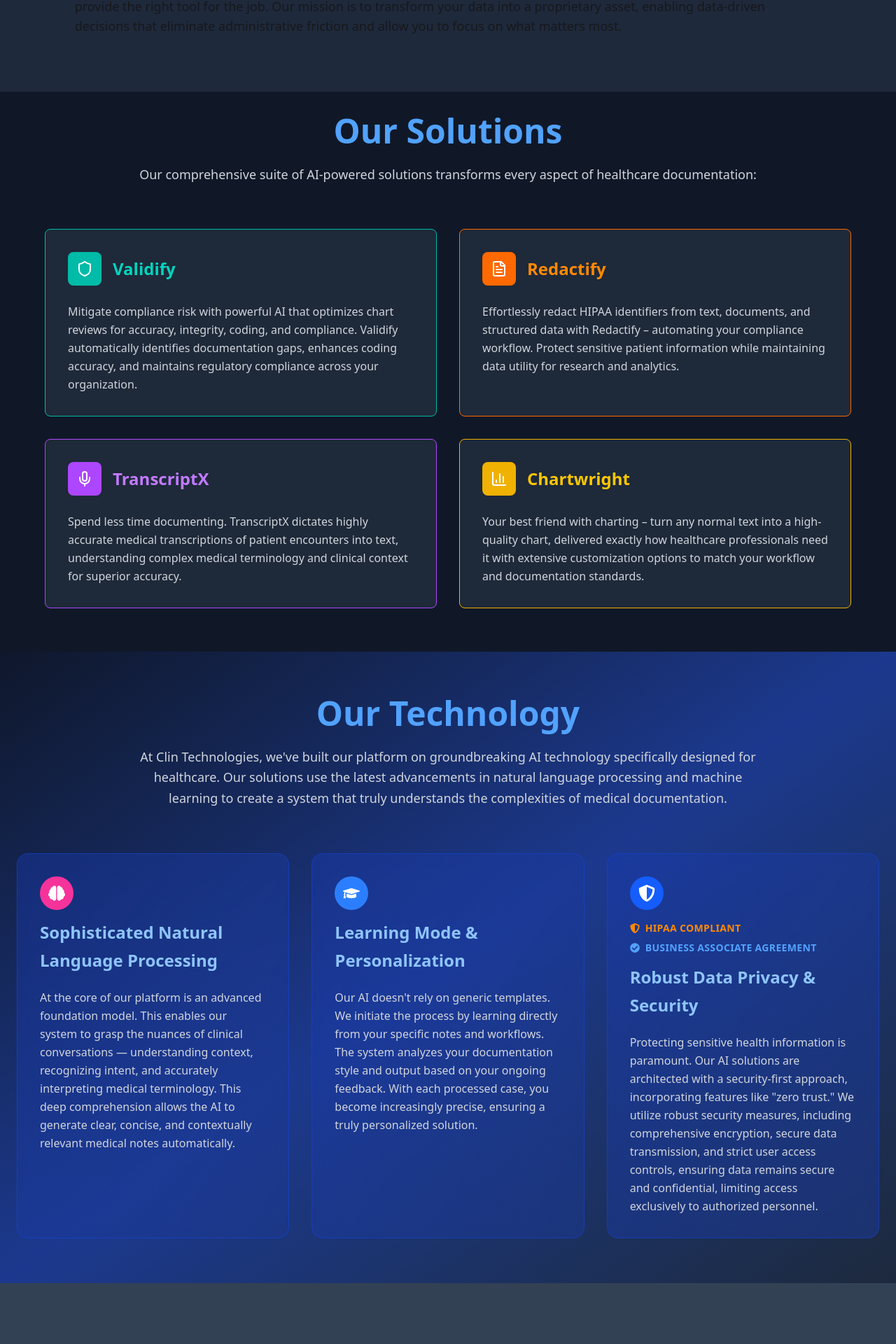
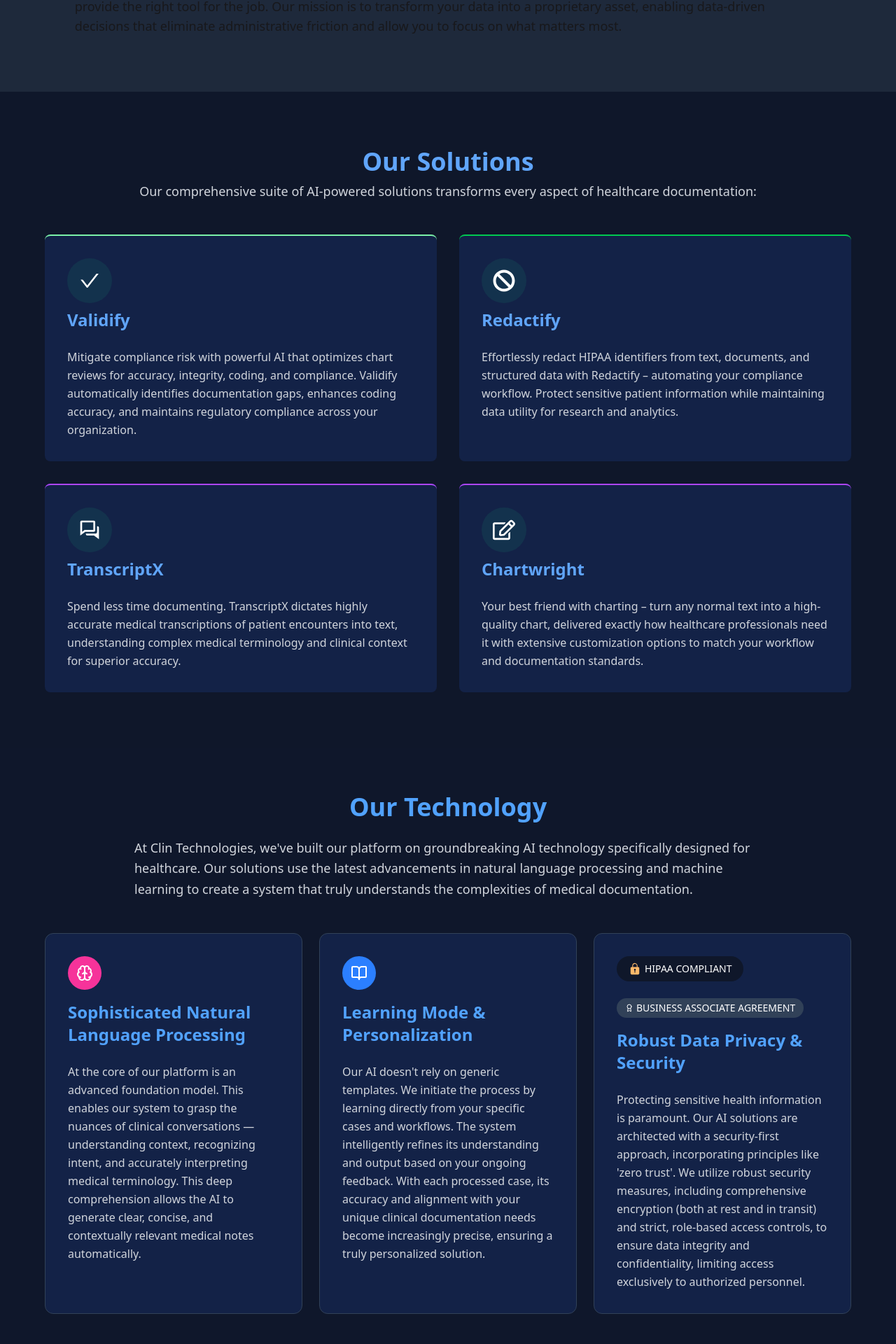
Before and after one commit to bharatroy4D/jvai-task, a React (Vite) app: page / in a window 1280 px wide. Shown: the part 993-2913 px from the top of the page at 70% size. Built offline with nearby package versions, Linux system fonts and the light colour scheme.

Commit message:
OurComponent into  hover and transform animatin added

```diff
--- a/src/Components/Hero/Hero.jsx
+++ b/src/Components/Hero/Hero.jsx
@@ -8,13 +8,14 @@
 
             <p className='text-2xl font-semibold w-7/12 mx-auto text-center'>Our sophisticated AI platform intelligently processes clinical conversations, creating accurate documentation that integrates with your existing EMR system.</p>
             <div className='flex gap-5 mb-10'>
-                <button className='text-lg font-medium border-2 border-[#3E84F6] rounded-full px-5 py-2 hover:shadow-md hover:shadow-[#3E84F6] transition duration-300'>
+                <button className='text-lg font-medium transform border-2 border-[#3E84F6] rounded-full px-5 py-2 hover:shadow-md hover:shadow-[#3E84F6] hover:-translate-y-1 transition duration-300'>
                     Sign in
                 </button>
 
-                <button className='text-lg font-medium border-2 border-[#3E84F6] bg-[#3E84F6] text-white rounded-full px-5 py-2 hover:shadow-md hover:shadow-[#3E84F6] transition duration-300'>
+                <button className='text-lg font-medium transform border-2 border-[#3E84F6] bg-[#3E84F6] text-white rounded-full px-5 py-2 hover:shadow-md hover:shadow-[#3E84F6] hover:-translate-y-1 transition duration-300'>
                     Sign up
                 </button>
+
             </div>
 
         </div>
--- a/src/Pages/OurSolutions/OurSolutions.jsx
+++ b/src/Pages/OurSolutions/OurSolutions.jsx
@@ -1,15 +1,16 @@
 import React from 'react';
-import { Shield, FileText, Mic, BarChart3 } from 'lucide-react';
+import SectionTitle from '../../Components/SectionTitle/SectionTitle';
+import { AiOutlineCheck } from 'react-icons/ai';
+import { FaBan, FaRegEdit } from 'react-icons/fa';
+import { BiConversation } from 'react-icons/bi';
 
 const OurSolutions = () => {
     return (
-        <div id='Solutions' className="min-h-screen bg-gray-900 text-white p-8">
+        <div id='Solutions' className="min-h-screen primary text-white py-20">
             {/* Header */}
-            <div className="text-center mb-16">
-                <h1 className="text-4xl md:text-5xl font-bold text-blue-400 mb-6">
-                    Our Solutions
-                </h1>
-                <p className="text-gray-300 text-lg max-w-4xl mx-auto">
+            <div className="text-center mb-12">
+                <SectionTitle title={'Our Solutions'} />
+                <p className="text-gray-300 text-lg max-w-4xl mx-auto pt-2">
                     Our comprehensive suite of AI-powered solutions transforms every aspect of healthcare documentation:
                 </p>
             </div>
@@ -17,12 +18,13 @@
             {/* Solutions Grid */}
             <div className="max-w-6xl mx-auto grid grid-cols-1 md:grid-cols-2 gap-8">
                 {/* Validify */}
-                <div className="bg-gray-800 border border-teal-500 rounded-lg p-8 hover:bg-gray-750 transition-colors">
-                    <div className="flex items-center mb-6">
-                        <div className="w-12 h-12 bg-teal-500 rounded-lg flex items-center justify-center mr-4">
-                            <Shield className="w-6 h-6 text-white" />
+                <div className="bg-[#132247] border-t-2 transform border-green-300 rounded-lg p-8 hover:bg-gray-750 hover:-translate-y-4 duration-700 transition">
+                    <div className="flex flex-col gap-2 mb-6">
+                        <div className="w-16 h-16 bg-[#13324D] rounded-full flex transform transition duration-300 hover:scale-125 items-center justify-center mr-4">
+                            <AiOutlineCheck className="w-8 h-8 text-white " />
                         </div>
-                        <h3 className="text-2xl font-semibold text-teal-400">Validify</h3>
+
+                        <h3 className="text-2xl font-semibold text-[#60A5FA]">Validify</h3>
                     </div>
                     <p className="text-gray-300 leading-relaxed">
                         Mitigate compliance risk with powerful AI that optimizes chart reviews for accuracy, integrity, coding, and compliance. Validify automatically identifies documentation gaps, enhances coding accuracy, and maintains regulatory compliance across your organization.
@@ -30,12 +32,12 @@
                 </div>
 
                 {/* Redactify */}
-                <div className="bg-gray-800 border border-orange-500 rounded-lg p-8 hover:bg-gray-750 transition-colors">
-                    <div className="flex items-center mb-6">
-                        <div className="w-12 h-12 bg-orange-500 rounded-lg flex items-center justify-center mr-4">
-                            <FileText className="w-6 h-6 text-white" />
+                <div className="bg-[#132247] border-t-2 border-green-500 rounded-lg p-8 hover:bg-gray-750 transform hover:-translate-y-3 duration-700 transition ">
+                    <div className="flex flex-col gap-2 mb-6">
+                          <div className="w-16 h-16 bg-[#13324D] rounded-full flex transform transition duration-300 hover:scale-125 items-center justify-center mr-4">
+                            <FaBan className="w-8 h-8 text-white " />
                         </div>
-                        <h3 className="text-2xl font-semibold text-orange-400">Redactify</h3>
+                        <h3 className="text-2xl font-semibold text-[#60A5FA]">Redactify</h3>
                     </div>
                     <p className="text-gray-300 leading-relaxed">
                         Effortlessly redact HIPAA identifiers from text, documents, and structured data with Redactify – automating your compliance workflow. Protect sensitive patient information while maintaining data utility for research and analytics.
@@ -43,12 +45,12 @@
                 </div>
 
                 {/* TranscriptX */}
-                <div className="bg-gray-800 border border-purple-500 rounded-lg p-8 hover:bg-gray-750 transition-colors">
-                    <div className="flex items-center mb-6">
-                        <div className="w-12 h-12 bg-purple-500 rounded-lg flex items-center justify-center mr-4">
-                            <Mic className="w-6 h-6 text-white" />
+                <div className="bg-[#132247] border-t-2 border-purple-500 rounded-lg p-8 hover:bg-gray-750 transform hover:-translate-y-3 duration-700 transition">
+                    <div className="flex flex-col gap-2 mb-6">
+                        <div className="w-16 h-16 bg-[#13324D] rounded-full flex transform transition duration-300 hover:scale-125 items-center justify-center mr-4">
+                            <BiConversation className="w-8 h-8 text-white " />
                         </div>
-                        <h3 className="text-2xl font-semibold text-purple-400">TranscriptX</h3>
+                        <h3 className="text-2xl font-semibold text-[#60A5FA]">TranscriptX</h3>
                     </div>
                     <p className="text-gray-300 leading-relaxed">
                         Spend less time documenting. TranscriptX dictates highly accurate medical transcriptions of patient encounters into text, understanding complex medical terminology and clinical context for superior accuracy.
@@ -56,12 +58,12 @@
                 </div>
 
                 {/* Chartwright */}
-                <div className="bg-gray-800 border border-yellow-500 rounded-lg p-8 hover:bg-gray-750 transition-colors">
-                    <div className="flex items-center mb-6">
-                        <div className="w-12 h-12 bg-yellow-500 rounded-lg flex items-center justify-center mr-4">
-                            <BarChart3 className="w-6 h-6 text-white" />
+                <div className="bg-[#132247] border-t-2 border-purple-500 rounded-lg p-8 hover:bg-gray-750 transform hover:-translate-y-3 duration-700 transition">
+                    <div className="flex flex-col gap-2 mb-6">
+                        <div className="w-16 h-16 bg-[#13324D] rounded-full flex transform transition duration-300 hover:scale-125 items-center justify-center mr-4">
+                            <FaRegEdit className="w-8 h-8 text-white " />
                         </div>
-                        <h3 className="text-2xl font-semibold text-yellow-400">Chartwright</h3>
+                        <h3 className="text-2xl font-semibold text-[#60A5FA]">Chartwright</h3>
                     </div>
                     <p className="text-gray-300 leading-relaxed">
                         Your best friend with charting – turn any normal text into a high-quality chart, delivered exactly how healthcare professionals need it with extensive customization options to match your workflow and documentation standards.
--- a/src/Pages/Tecnology/Tecnology.jsx
+++ b/src/Pages/Tecnology/Tecnology.jsx
@@ -1,35 +1,29 @@
 import React from 'react';
-import { FaBrain, FaGraduationCap, FaShieldAlt, FaCheckCircle } from 'react-icons/fa';
+import { Brain, BookOpen, Award, FileText } from 'lucide-react';
+import { IoIosLock } from 'react-icons/io';
 
 const Technology = () => {
     return (
-        <div id='Technology' className="min-h-screen bg-gradient-to-br from-slate-900 via-blue-900 to-slate-800 px-6 py-16">
-            <div className="max-w-7xl mx-auto">
+        <div id='Technology' className="bg-slate-900 text-white py-16 px-8">
+            <div className="max-w-6xl mx-auto">
                 {/* Header */}
-                <div className="text-center mb-16">
-                    <h1 className="text-4xl md:text-5xl font-bold text-blue-400 mb-6">
-                        Our Technology
-                    </h1>
-                    <p className="text-gray-300 text-lg max-w-4xl mx-auto leading-relaxed">
-                        At Clin Technologies, we've built our platform on groundbreaking AI technology specifically designed for healthcare. Our solutions
-                        use the latest advancements in natural language processing and machine learning to create a system that truly understands the
-                        complexities of medical documentation.
+                <div className="text-center mb-12">
+                    <h2 className="text-4xl font-bold text-blue-400 mb-6">Our Technology</h2>
+                    <p className="text-lg text-left text-gray-300 max-w-4xl mx-auto leading-relaxed">
+                        At Clin Technologies, we've built our platform on groundbreaking AI technology specifically designed for healthcare. Our solutions use the latest advancements in natural language processing and machine learning to create a system that truly understands the complexities of medical documentation.
                     </p>
                 </div>
 
-                {/* Technology Cards */}
-                <div className="grid md:grid-cols-3 gap-8">
+                {/* Cards Grid */}
+                <div className="grid grid-cols-1 md:grid-cols-2 lg:grid-cols-3 gap-6">
                     {/* Card 1 - Sophisticated Natural Language Processing */}
-                    <div className="bg-gradient-to-br from-blue-800/40 to-blue-900/60 backdrop-blur-sm border border-blue-700/50 rounded-2xl p-8 hover:shadow-2xl hover:shadow-blue-500/20 transition-all duration-300">
+                    <div className="bg-[#132247] border border-slate-700 rounded-xl p-8 hover:border-blue-500 transform hover:-translate-y-3 transition duration-700">
                         <div className="mb-6">
                             <div className="w-12 h-12 bg-pink-500 rounded-full flex items-center justify-center mb-4">
-                                <FaBrain className="text-white text-2xl" />
+                                <Brain className="w-6 h-6 text-white" />
                             </div>
-                            <h3 className="text-2xl font-bold text-blue-300 mb-2">
-                                Sophisticated Natural
-                            </h3>
-                            <h3 className="text-2xl font-bold text-blue-300 mb-4">
-                                Language Processing
+                            <h3 className="text-2xl font-semibold text-blue-400 mb-4">
+                                Sophisticated Natural Language Processing
                             </h3>
                         </div>
                         <p className="text-gray-300 leading-relaxed">
@@ -38,55 +32,40 @@
                     </div>
 
                     {/* Card 2 - Learning Mode & Personalization */}
-                    <div className="bg-gradient-to-br from-blue-800/40 to-blue-900/60 backdrop-blur-sm border border-blue-700/50 rounded-2xl p-8 hover:shadow-2xl hover:shadow-blue-500/20 transition-all duration-300">
+                    <div className="bg-[#132247] border border-slate-700 rounded-xl p-8 hover:border-blue-500 transition-colors duration-300">
                         <div className="mb-6">
                             <div className="w-12 h-12 bg-blue-500 rounded-full flex items-center justify-center mb-4">
-                                <FaGraduationCap className="text-white text-2xl" />
+                                <BookOpen className="w-6 h-6 text-white" />
                             </div>
-                            <h3 className="text-2xl font-bold text-blue-300 mb-2">
-                                Learning Mode &
-                            </h3>
-                            <h3 className="text-2xl font-bold text-blue-300 mb-4">
-                                Personalization
+                            <h3 className="text-2xl font-semibold text-blue-400 mb-4">
+                                Learning Mode & Personalization
                             </h3>
                         </div>
                         <p className="text-gray-300 leading-relaxed">
-                            Our AI doesn't rely on generic templates. We initiate the process by learning directly from your specific notes and workflows. The system analyzes your documentation style and output based on your ongoing feedback. With each processed case, you become increasingly precise, ensuring a truly personalized solution.
+                            Our AI doesn't rely on generic templates. We initiate the process by learning directly from your specific cases and workflows. The system intelligently refines its understanding and output based on your ongoing feedback. With each processed case, its accuracy and alignment with your unique clinical documentation needs become increasingly precise, ensuring a truly personalized solution.
                         </p>
                     </div>
 
                     {/* Card 3 - Robust Data Privacy & Security */}
-                    <div className="bg-gradient-to-br from-blue-800/40 to-blue-900/60 backdrop-blur-sm border border-blue-700/50 rounded-2xl p-8 hover:shadow-2xl hover:shadow-blue-500/20 transition-all duration-300">
+                    <div className="bg-[#132247] border border-slate-700 rounded-xl p-8 hover:border-blue-500 transition-colors duration-300">
                         <div className="mb-6">
-                            <div className="w-12 h-12 bg-blue-600 rounded-full flex items-center justify-center mb-4">
-                                <FaShieldAlt className="text-white text-2xl" />
+                            {/* Badges */}
+                            <div className="flex flex-wrap gap-6 mb-4">
+                                <div className="primary text-white px-4 py-2 rounded-full text-sm flex items-center gap-1">
+                                    <IoIosLock className="w-5 h-5 text-orange-300" />
+                                    HIPAA COMPLIANT
+                                </div>
+                                <div className="bg-slate-700 text-white px-3 py-1 rounded-full text-sm flex items-center gap-1">
+                                    <Award className="w-3 h-3" />
+                                    BUSINESS ASSOCIATE AGREEMENT
+                                </div>
                             </div>
-
-                            {/* HIPAA Compliant Badge */}
-                            <div className="flex items-center gap-2 mb-2">
-                                <FaShieldAlt className="text-orange-400 text-sm" />
-                                <span className="text-orange-400 text-sm font-semibold tracking-wide">
-                                    HIPAA COMPLIANT
-                                </span>
-                            </div>
-
-                            {/* Business Associate Agreement Badge */}
-                            <div className="flex items-center gap-2 mb-4">
-                                <FaCheckCircle className="text-blue-400 text-sm" />
-                                <span className="text-blue-400 text-sm font-semibold tracking-wide">
-                                    BUSINESS ASSOCIATE AGREEMENT
-                                </span>
-                            </div>
-
-                            <h3 className="text-2xl font-bold text-blue-300 mb-2">
-                                Robust Data Privacy &
-                            </h3>
-                            <h3 className="text-2xl font-bold text-blue-300 mb-4">
-                                Security
+                            <h3 className="text-2xl font-semibold text-blue-400 mb-4">
+                                Robust Data Privacy & Security
                             </h3>
                         </div>
                         <p className="text-gray-300 leading-relaxed">
-                            Protecting sensitive health information is paramount. Our AI solutions are architected with a security-first approach, incorporating features like "zero trust." We utilize robust security measures, including comprehensive encryption, secure data transmission, and strict user access controls, ensuring data remains secure and confidential, limiting access exclusively to authorized personnel.
+                            Protecting sensitive health information is paramount. Our AI solutions are architected with a security-first approach, incorporating principles like 'zero trust'. We utilize robust security measures, including comprehensive encryption (both at rest and in transit) and strict, role-based access controls, to ensure data integrity and confidentiality, limiting access exclusively to authorized personnel.
                         </p>
                     </div>
                 </div>
```
Also changed, not shown: src/Pages/Benefits/Benefits.jsx (+7 -5 lines), src/Pages/GetStarted/GetStarted.jsx (+7 -5 lines).
